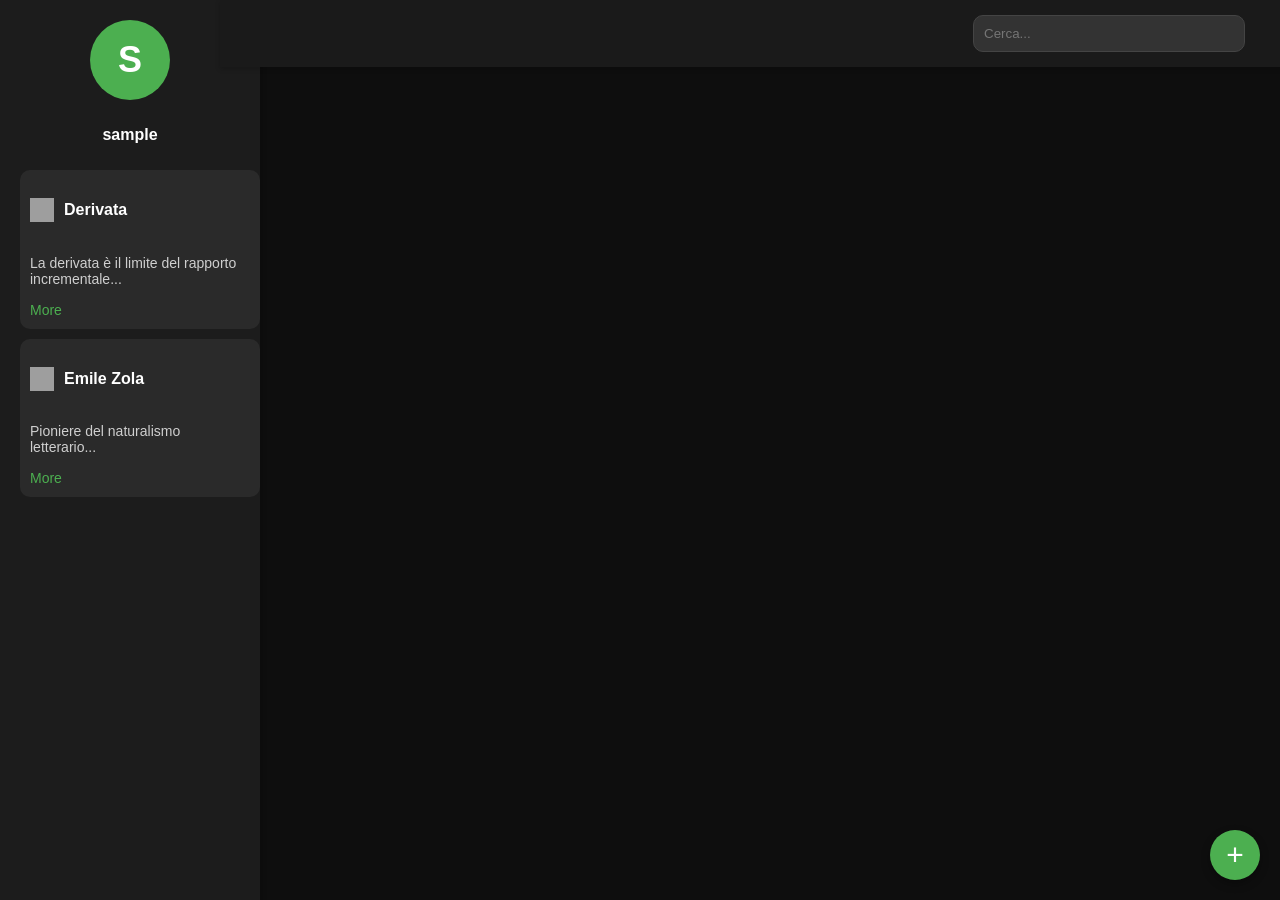
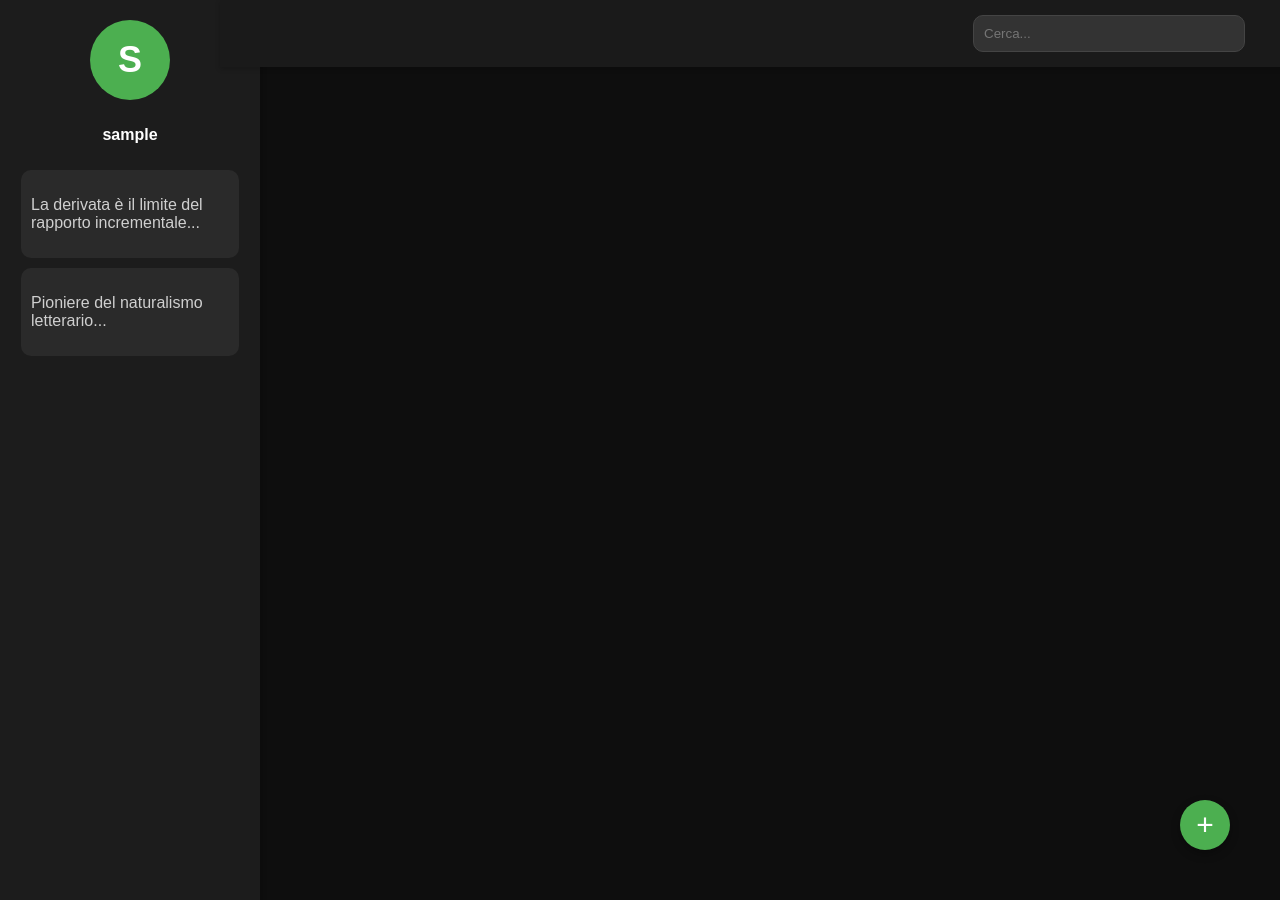
Before and after one commit to ChenDario/info_projects_beta, a PHP site: page /pages/home.php in a window 1280 px wide. Run offline with PHP 8.4, Linux system fonts and the light colour scheme; the visitor is signed in with stand-in values (Sample User, id 1); data that the repository does not hold is empty; grey boxes are pictures that could not be loaded.

Commit message:
updates on the sidebar

```diff
--- a/css/home.css
+++ b/css/home.css
@@ -47,45 +47,33 @@ body {
 
 
 /* Sidebar item */
+.sidebar-sections {
+    width: 100%;
+    display: flex;
+    flex-direction: column;
+    align-items: center;
+}
+
 .sidebar-item {
     background-color: #2a2a2a;
     border-radius: 10px;
     padding: 10px;
     margin-top: 10px;
-    width: 100%;
+    width: 90%;
     transition: background-color 0.2s ease;
+    display: flex;
+    flex-direction: column;
+    align-items: center;
 }
 
 .sidebar-item:hover {
     background-color: #353535;
 }
 
-.item-header {
-    display: flex;
-    align-items: center;
-    margin-bottom: 5px;
-}
-
-.item-icon {
-    width: 24px;
-    height: 24px;
-    margin-right: 10px;
-}
-
 .item-content {
-    font-size: 14px;
     color: #cfcfcf;
 }
 
-.item-more {
-    color: #4CAF50;
-    font-size: 14px;
-    text-decoration: none;
-}
-
-.item-more:hover {
-    text-decoration: underline;
-}
 
 /* Navbar */
 .navbar {
@@ -177,8 +165,8 @@ body {
 /* Bottone fluttuante */
 .btn {
     position: fixed;
-    bottom: 20px;
-    right: 20px;
+    bottom: 50px;
+    right: 50px;
 }
 
 .floating-button {
--- a/pages/addNote.php
+++ b/pages/addNote.php
@@ -24,7 +24,11 @@
 </head>
 <body>
     <div class="container">
-        <h1>Adding Note</h1>
+        <div class="header">
+            <button class="floating-button" onclick="location.href='home.php'">Home</button>
+            <h1>Adding Note</h1>
+        </div>
+
         <form action="save_note.php" method="post">
             <div class="form-group">
                 <input type="text" name="title" placeholder="Titolo..." required>
--- a/pages/home.php
+++ b/pages/home.php
@@ -53,25 +53,14 @@
             </div>
             <h3 class="username"><?php echo $_SESSION['username']; ?></h3>
 
-
             <!-- Sezioni informative -->
             <div class="sidebar-sections">
                 <div class="sidebar-item">
-                    <div class="item-header">
-                        <img src="../path/to/icon1.png" alt="Icon" class="item-icon">
-                        <h4>Derivata</h4>
-                    </div>
                     <p class="item-content">La derivata è il limite del rapporto incrementale...</p>
-                    <a href="#" class="item-more">More</a>
                 </div>
 
                 <div class="sidebar-item">
-                    <div class="item-header">
-                        <img src="../path/to/icon2.png" alt="Icon" class="item-icon">
-                        <h4>Emile Zola</h4>
-                    </div>
                     <p class="item-content">Pioniere del naturalismo letterario...</p>
-                    <a href="#" class="item-more">More</a>
                 </div>
             </div>
         </div>
```
Also changed, not shown: css/notes.css (+28 -0 lines).
